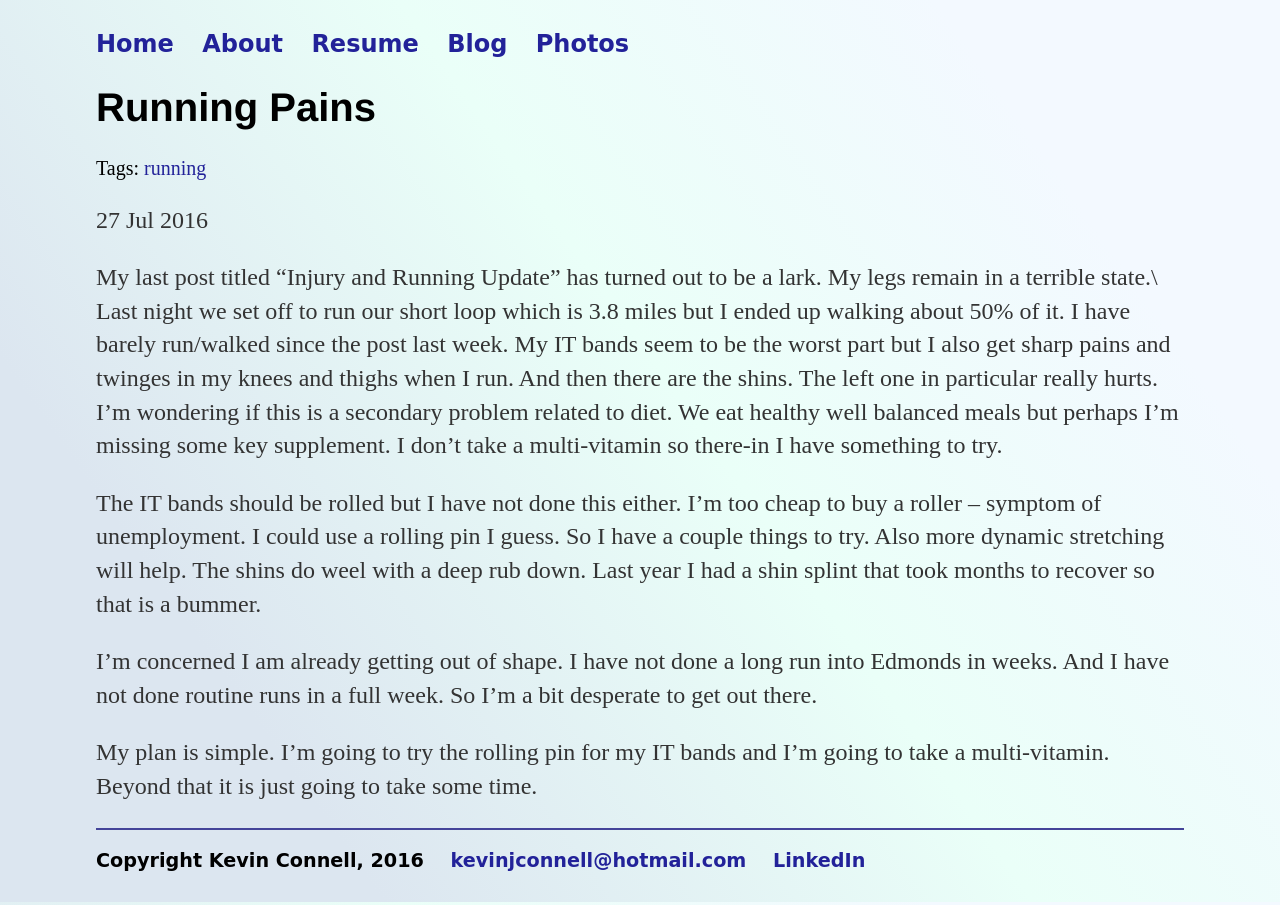
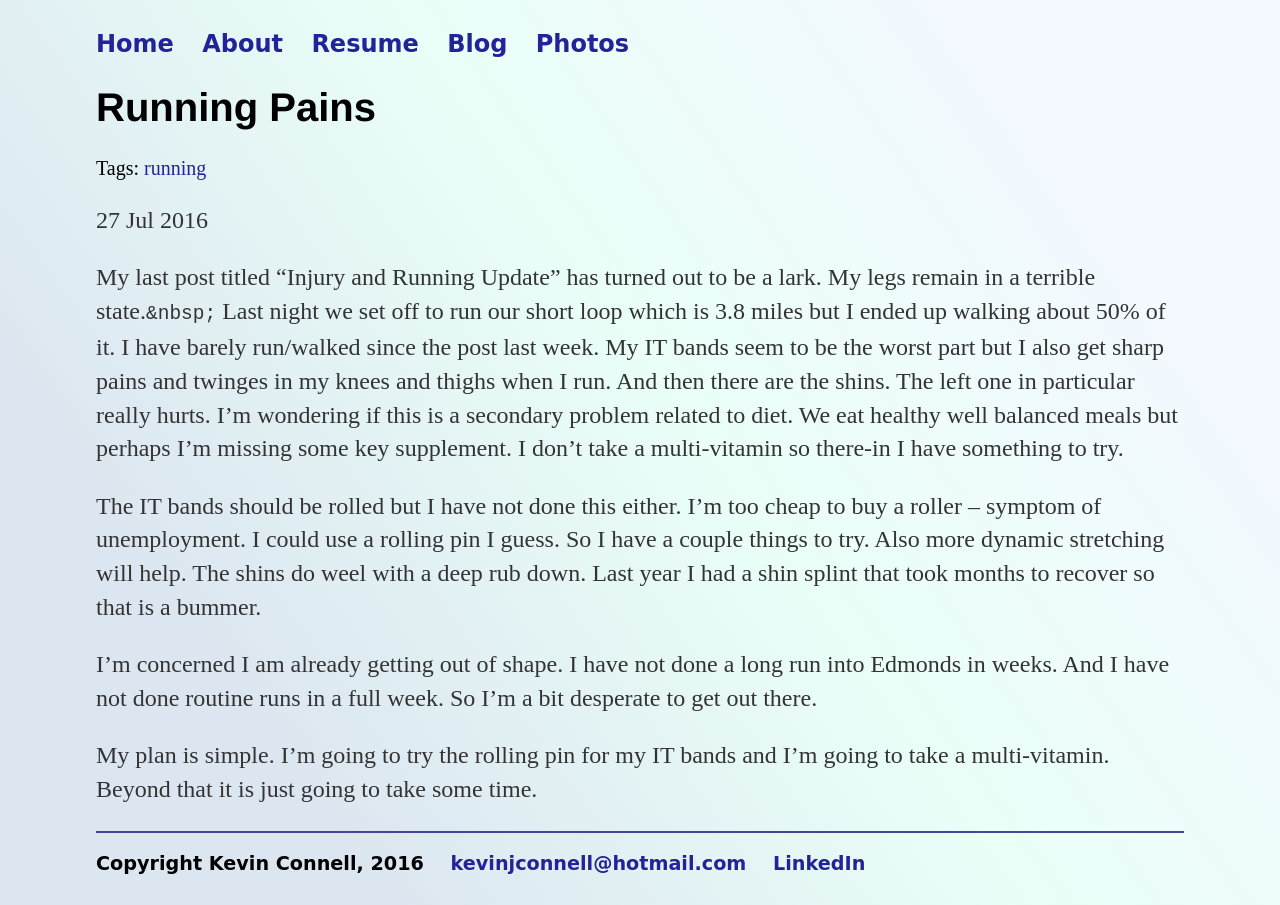
Before and after one commit to mo4dawg/mo4dawg.github.io, a Jekyll site: the page built from _posts/2016-07-27-continued-running-pains.md, in a window 1280 px wide. Built offline with Jekyll 4.4.1, drawn with Linux system fonts in a browser that asks for light colours.

Commit message:
Update 2016-07-27-continued-running-pains.md

```diff
--- a/_posts/2016-07-27-continued-running-pains.md
+++ b/_posts/2016-07-27-continued-running-pains.md
@@ -6,7 +6,7 @@ tags:
 - running
 published: true
 ---
-My last post titled "Injury and Running Update" has turned out to be a lark.  My legs remain in a terrible state.\&nbsp;  Last night we set off to run our short loop which is 3.8 miles but I ended up walking about 50% of it.  I have barely run/walked since the post last week.  My IT bands seem to be the worst part but I also get sharp pains and twinges in my knees and thighs when I run.  And then there are the shins.  The left one in particular really hurts.  I'm wondering if this is a secondary problem related to diet.  We eat healthy well balanced meals but perhaps I'm missing some key supplement.   I don't take a multi-vitamin so there-in I have something to try.
+My last post titled "Injury and Running Update" has turned out to be a lark.  My legs remain in a terrible state.`&nbsp;`  Last night we set off to run our short loop which is 3.8 miles but I ended up walking about 50% of it.  I have barely run/walked since the post last week.  My IT bands seem to be the worst part but I also get sharp pains and twinges in my knees and thighs when I run.  And then there are the shins.  The left one in particular really hurts.  I'm wondering if this is a secondary problem related to diet.  We eat healthy well balanced meals but perhaps I'm missing some key supplement.   I don't take a multi-vitamin so there-in I have something to try.
 
 The IT bands should be rolled but I have not done this either.  I'm too cheap to buy a roller – symptom of unemployment.  I could use a rolling pin I guess.  So I have a couple things to try.  Also more dynamic stretching will help.  The shins do weel with a deep rub down.  Last year I had a shin splint that took months to recover so that is a bummer.
 
```
